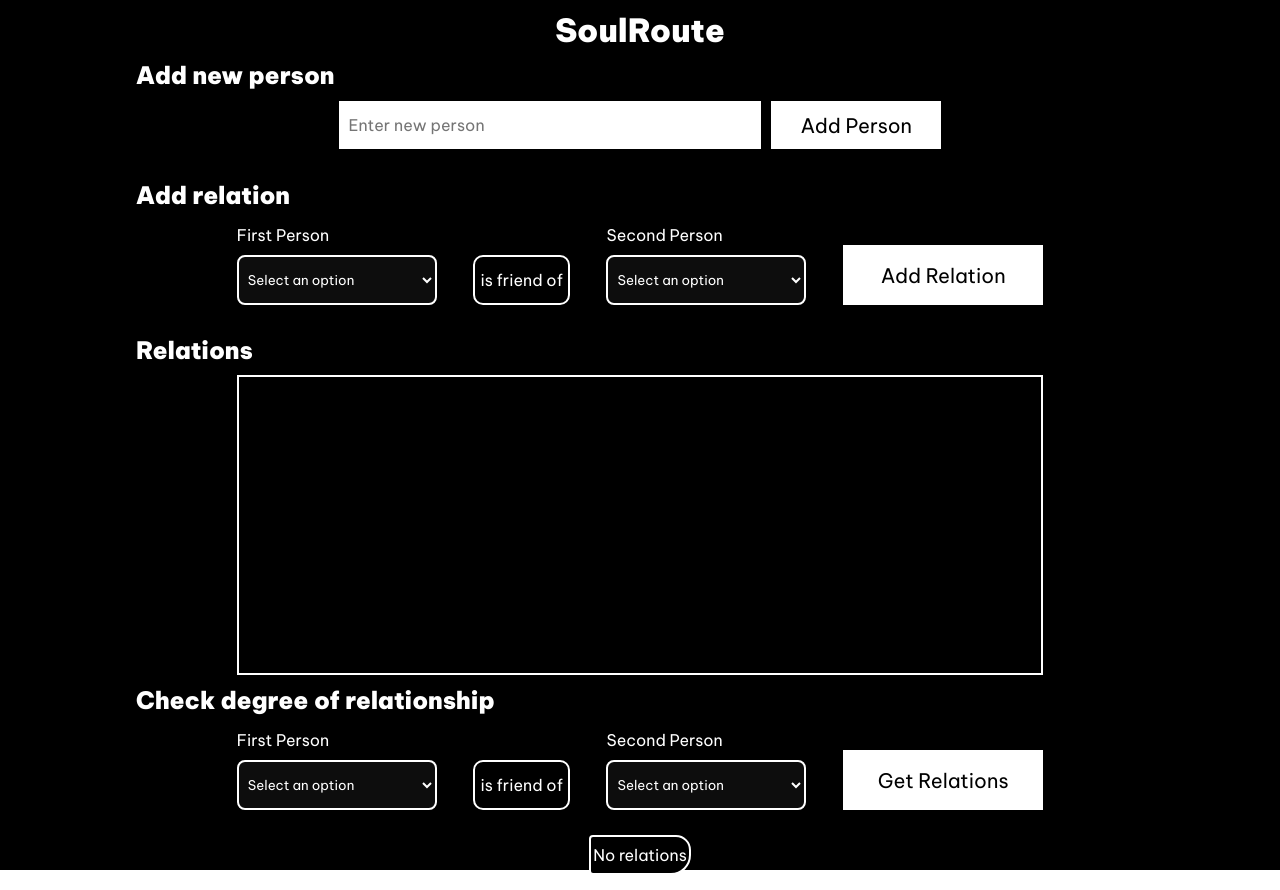
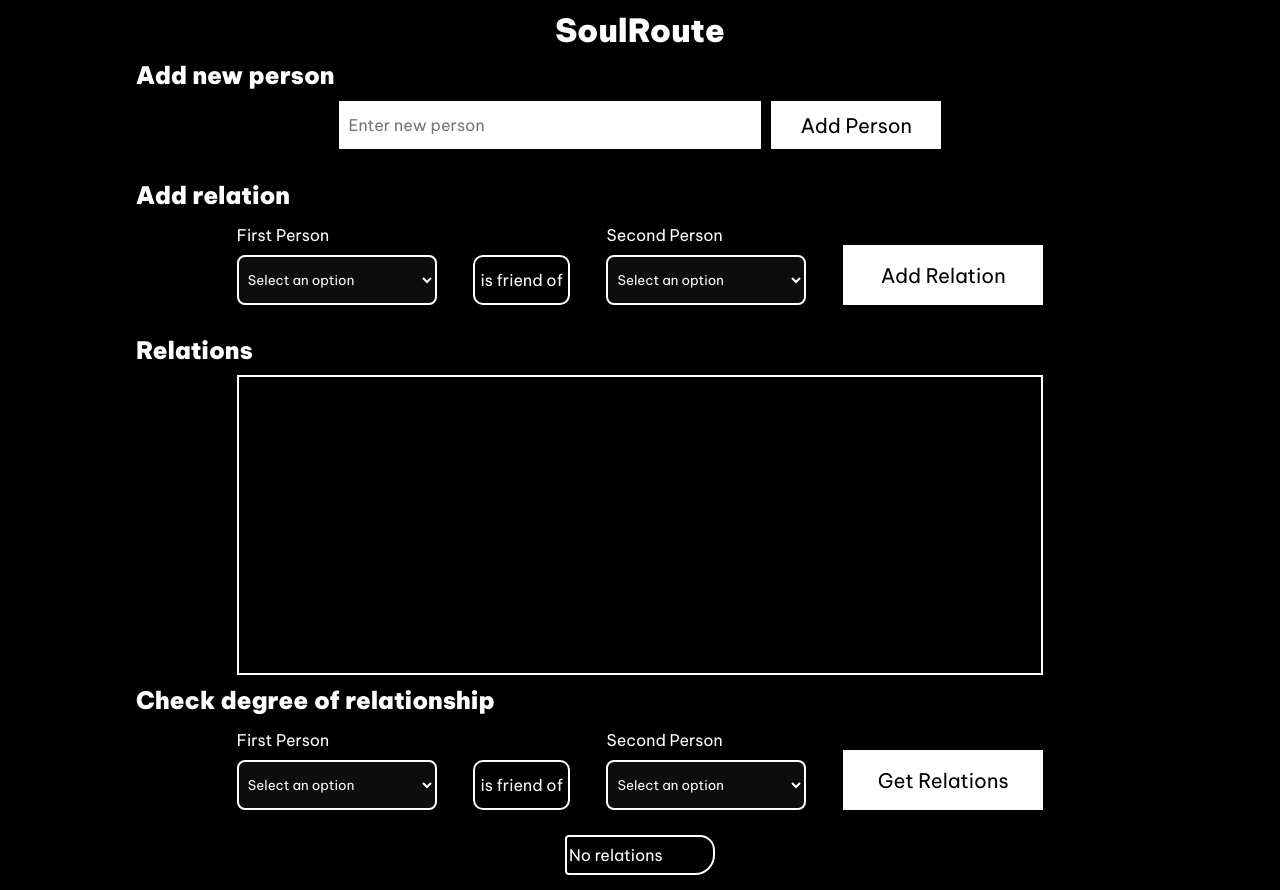
Before and after one commit to pranitchandel/Relationship-app, a React (Create React App) app: page / in a window 1280 px wide. Built offline with nearby package versions, Linux system fonts and the light colour scheme.

Commit message:
styling fixes

```diff
--- a/src/App.css
+++ b/src/App.css
@@ -14,6 +14,7 @@ body{
 
 ::-webkit-scrollbar {
   width: 4px;
+  height: 4px;
 }
 
 ::-webkit-scrollbar-track {
@@ -71,7 +72,7 @@ h2 {
 .appWrapper{
     width: 80%;
     margin: auto;
-    height: 100vh;
+    height: 100%;
 }
 
 .relationships {
@@ -112,14 +113,17 @@ h2 {
 .individualPath {
   background-color: #000;
   height: 40px;
-  min-width: 100px;
+  min-width: 140px;
+  width: 150px;
   display: flex;
-  justify-content: center;
   align-items: center;
   border: 2px solid #fff;
   border-radius: 4px 15px 20px 4px;
   color: #fff;
   padding: 2px;
+  overflow: hidden;
+  white-space: nowrap;
+  text-overflow: ellipsis;
 }
 
 .addRelationSpan {
@@ -179,6 +183,12 @@ h2 {
   display: flex;
   align-items: center;
   justify-content: flex-start;
+}
+
+.relationsWrapper{
+  overflow: auto;
+  width: 100%;
+  height: fit-content;
 }
 
 .relationContainer {
@@ -339,4 +349,8 @@ height: fit-content;
     margin: 0 5px;
     padding: 3px;
   }
+
+  .relationContainer{
+    justify-content: flex-start;
+  }
 }
--- a/src/Components/GetDegree.tsx
+++ b/src/Components/GetDegree.tsx
@@ -194,6 +194,7 @@ const GetDegree = ({ personList, relationships }) => {
       </div>
 
       <div className="error">{error}</div>
+      <div className="relationsWrapper">
         {path.length > 0 ? (
           path.map((pt, k) => {
             return (
@@ -214,6 +215,7 @@ const GetDegree = ({ personList, relationships }) => {
           </div>
         )}
       </div>
+    </div>
   );
 };
 
```
Lines whose indentation alone changed are shown as unchanged.
